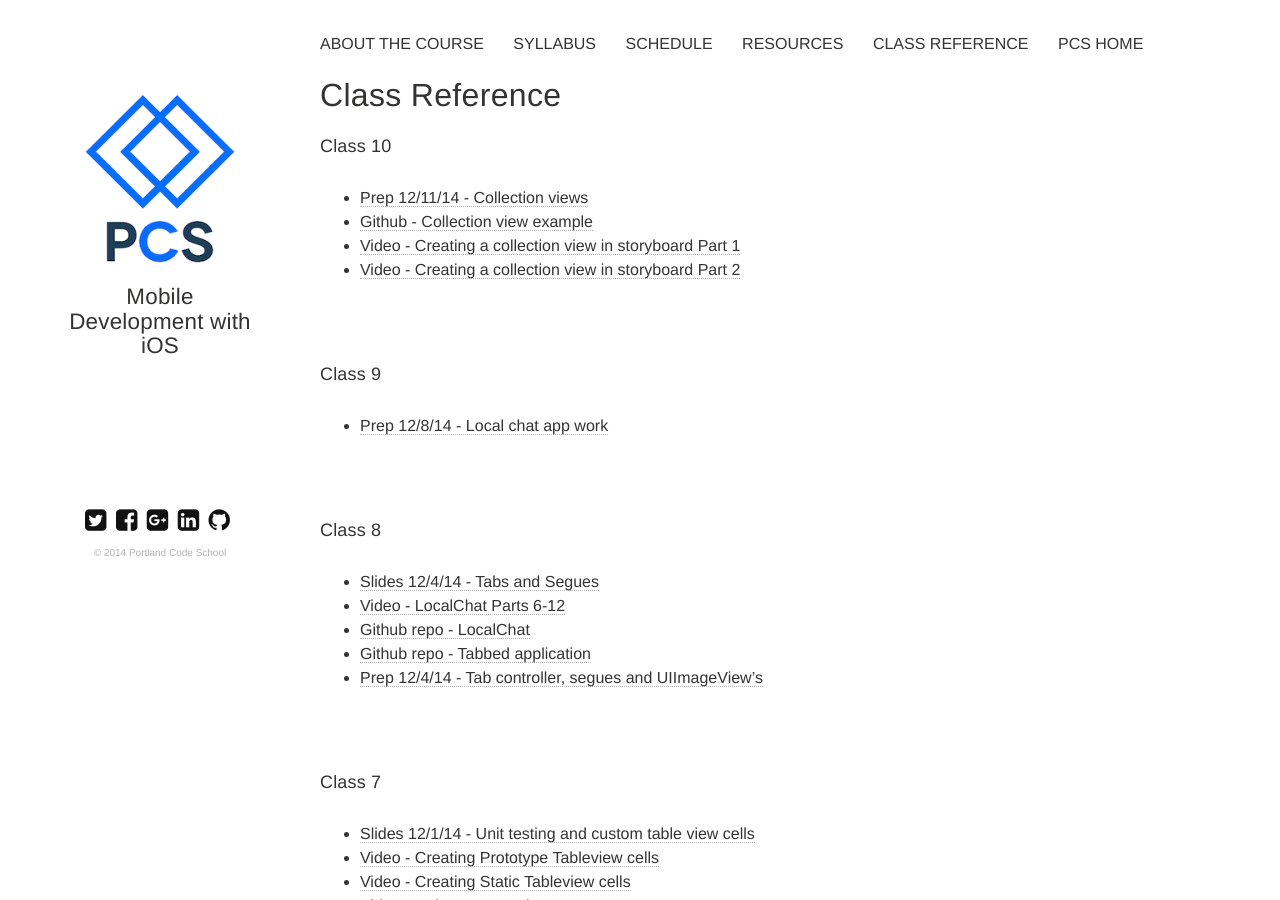
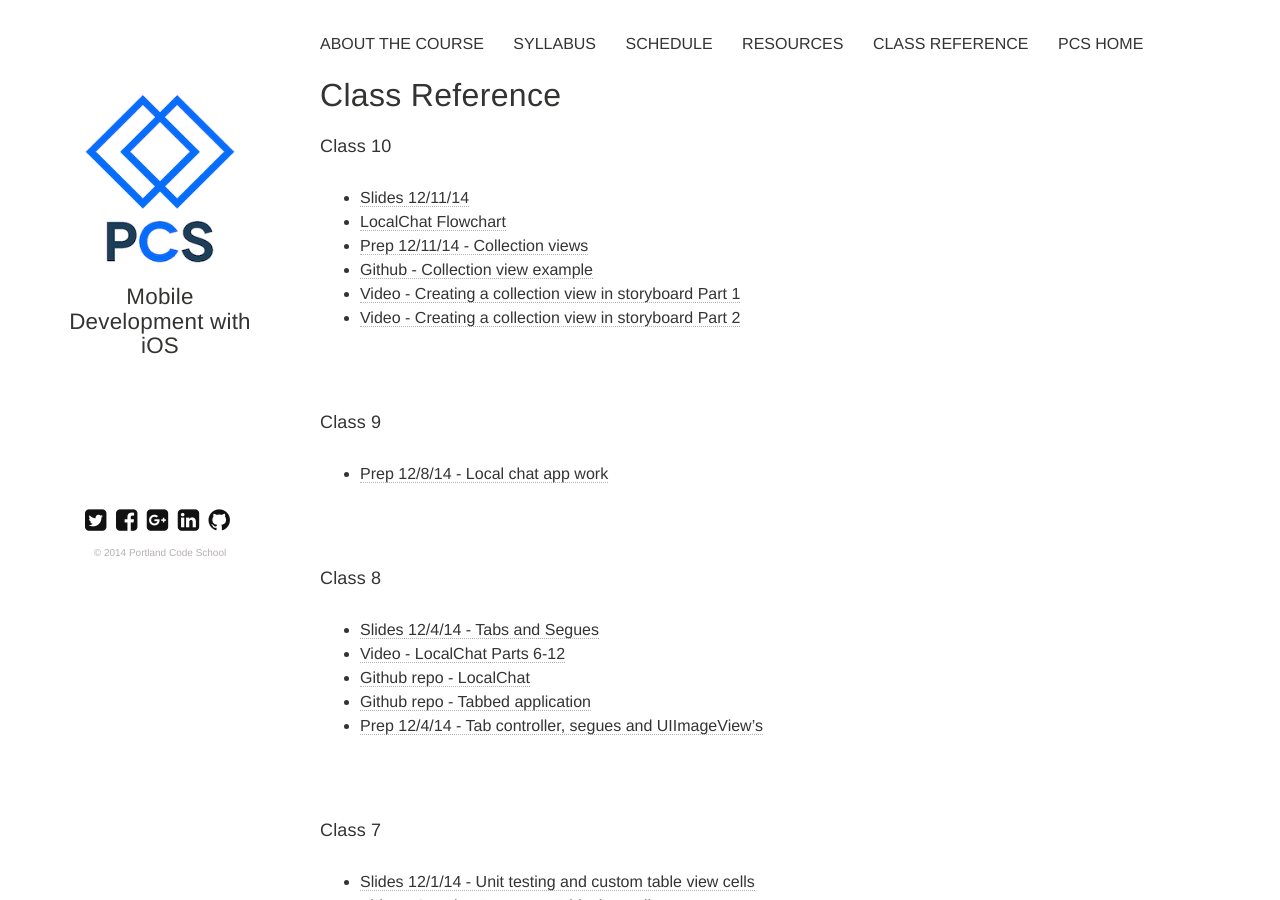
Before and after one commit to portlandcodeschool/ios, a Jekyll site: the page built from reference.md, in a window 1280 px wide and 900 px high. Built offline with Jekyll 4.4.1, drawn with Linux system fonts in a browser that asks for light colours; nearby versions of some CDN libraries.

Commit message:
Update reference.md

```diff
--- a/reference.md
+++ b/reference.md
@@ -6,6 +6,8 @@ tagline: Mobile Development with iOS
 tags: [reference]
 ---
 ####Class 10
+* [Slides 12/11/14](https://docs.google.com/presentation/d/1PmnhUOtpWaReMoc6TZhLD53mOuevF0uIGGpPde0C6zg/edit?usp=sharing)
+* [LocalChat Flowchart](https://drive.google.com/file/d/0B1jxDrjd4WIaX2p2TXBESHlJd2c/view?usp=sharing)
 * [Prep 12/11/14 - Collection views](https://docs.google.com/presentation/d/14eBAObkQkM1R8_GCGHCoFDSdOk8h_nIHVJ2upcyun_Q/edit?usp=sharing)
 * [Github - Collection view example](https://github.com/portlandcodeschool/CollectionViewStoryboard_iOS.git)
 * [Video - Creating a collection view in storyboard Part 1](https://drive.google.com/file/d/0B1jxDrjd4WIaR3hVNnN0SHJfb00/view?usp=sharing)
```
